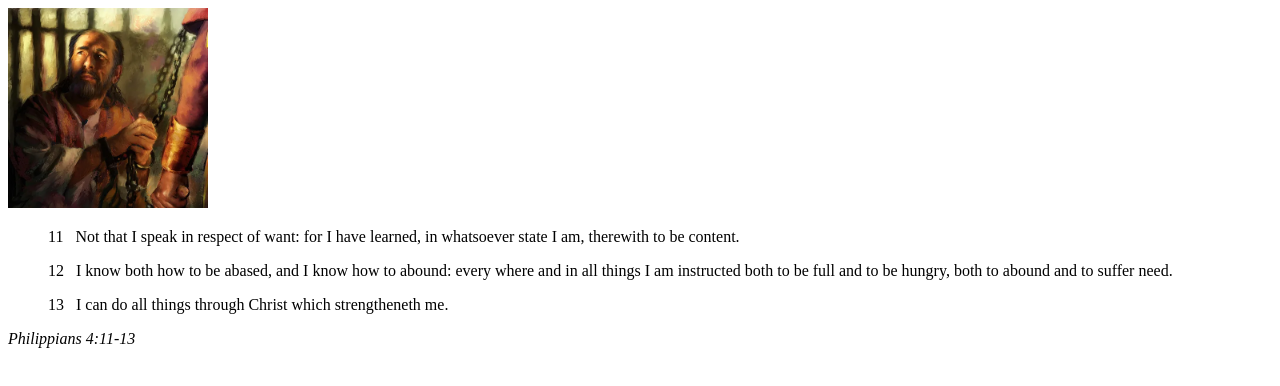
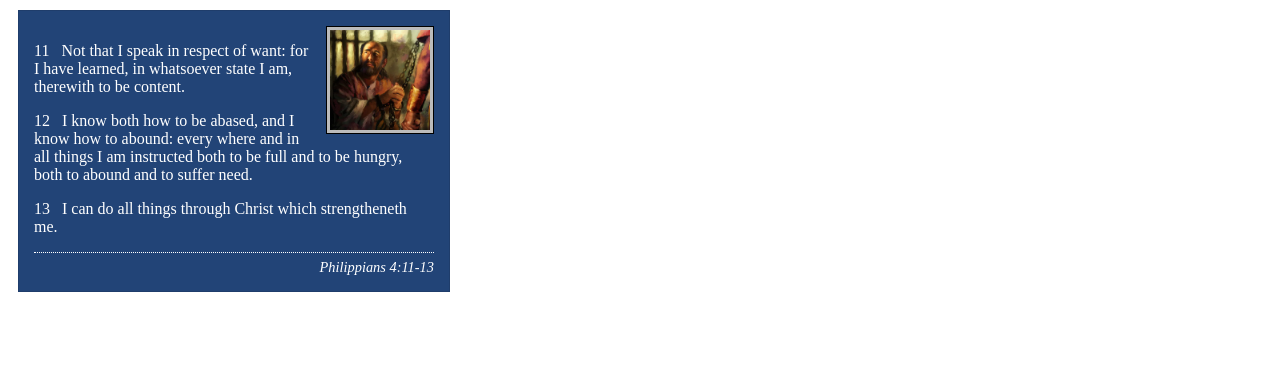
Before and after one commit to concordebienvenue/wdd130, a plain HTML site: page week02/box-model.html in a window 1280 px wide. Drawn offline with Linux system fonts and the light colour scheme.

Commit message:
Changes made to lear how to work with CSS files and HTML files together.

```diff
--- a/week02/box-model.html
+++ b/week02/box-model.html
@@ -5,6 +5,7 @@
     <meta charset="UTF-8">
     <meta name="viewport" content="width=device-width, initial-scale=1.0">
     <title>Box Model Activity</title>
+    <link rel="stylesheet" href="styles/box-model.css">
 </head>
 
 <body>
--- a/week02/styles/box-model.css
+++ b/week02/styles/box-model.css
@@ -1,15 +1,34 @@
 .callout {
     /* write declarations here */
+    max-width: 400px;
+    margin: 10px;
+    border: 1px solid rgb(0 0 0 / 0.1);
+    padding: 15px;
+    background: #247;
+    color: #fff;
 }
 
 .callout img {
     /* write declarations here */
+    float: right;
+    margin: 0 0 10px 15px;
+    border: 1px solid #000;
+    padding: 3px;
+    background-color: #bbb;
+    width: 100px;
+    height: auto;
 }
 
 blockquote {
     /* write declarations here */
+    margin: 0;
 }
 
 cite {
     /* write declarations here */
+    display: block;
+    border-top: 1px dotted #fff;
+    padding-top: 6px;
+    text-align: right;
+    font-size: 0.9em;
 }
```
Also changed, not shown: week02/block-vs-inline.html (+3 -3 lines).
